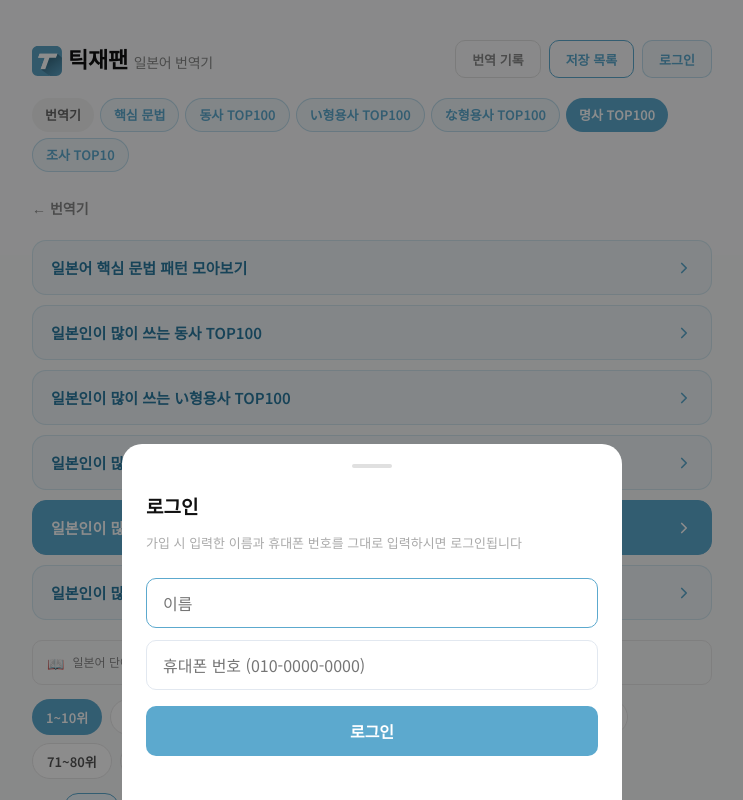
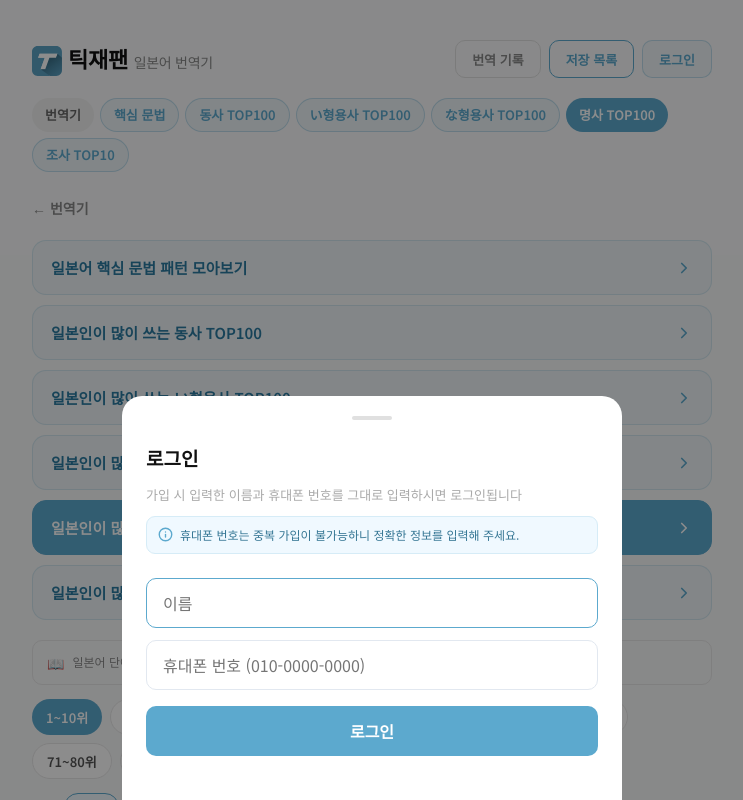
Before and after one commit to less0215/japan-intonation, a React (Vite) app in the folder frontend/: page /noun in a window 1280 px wide. Both pictures are taken after a click on the button "로그인". Shown: the top 800 px of the page, without its empty margins (268-1011 px from the left). Built offline with nearby package versions, Linux system fonts and the light colour scheme.

Commit message:
가입 모달에 중복 가입 방지 안내 추가
휴대폰 번호 고유 식별 정책 안내 문구를 정보 박스로 표시,
무분별한 가입 방지. (info 아이콘 + 연파랑 톤 박스)

Co-Authored-By: Claude Opus 4.8 <noreply@anthropic.com>

```diff
--- a/frontend/src/components/SignupModal.jsx
+++ b/frontend/src/components/SignupModal.jsx
@@ -57,6 +57,25 @@ export default function SignupModal({ onSuccess, onClose, mode = 'save' }) {
               ? '가입 시 입력한 이름과 휴대폰 번호를 그대로 입력하시면 로그인됩니다'
               : '이름과 휴대폰 번호를 입력하면 저장이 시작됩니다. 다음에 같은 정보로 다시 불러올 수 있어요'}
           </p>
+
+          {/* 중복 가입 방지 안내 — 번호 고유 식별 */}
+          <div style={{
+            display: 'flex', alignItems: 'flex-start', gap: 7,
+            padding: '9px 11px',
+            background: '#f0f9ff',
+            border: '1px solid #d6ecf7',
+            borderRadius: 9,
+            marginTop: 2,
+          }}>
+            <svg width="15" height="15" viewBox="0 0 24 24" fill="none" stroke="#5CA9CE" strokeWidth="2.2" strokeLinecap="round" strokeLinejoin="round" style={{ flexShrink: 0, marginTop: 1 }}>
+              <circle cx="12" cy="12" r="10" />
+              <line x1="12" y1="16" x2="12" y2="12" />
+              <line x1="12" y1="8" x2="12.01" y2="8" />
+            </svg>
+            <span style={{ fontSize: 12, color: '#357694', lineHeight: 1.5 }}>
+              휴대폰 번호는 중복 가입이 불가능하니 정확한 정보를 입력해 주세요.
+            </span>
+          </div>
         </div>
 
         <form onSubmit={handleSubmit} style={{ display: 'flex', flexDirection: 'column', gap: 12 }}>
```
